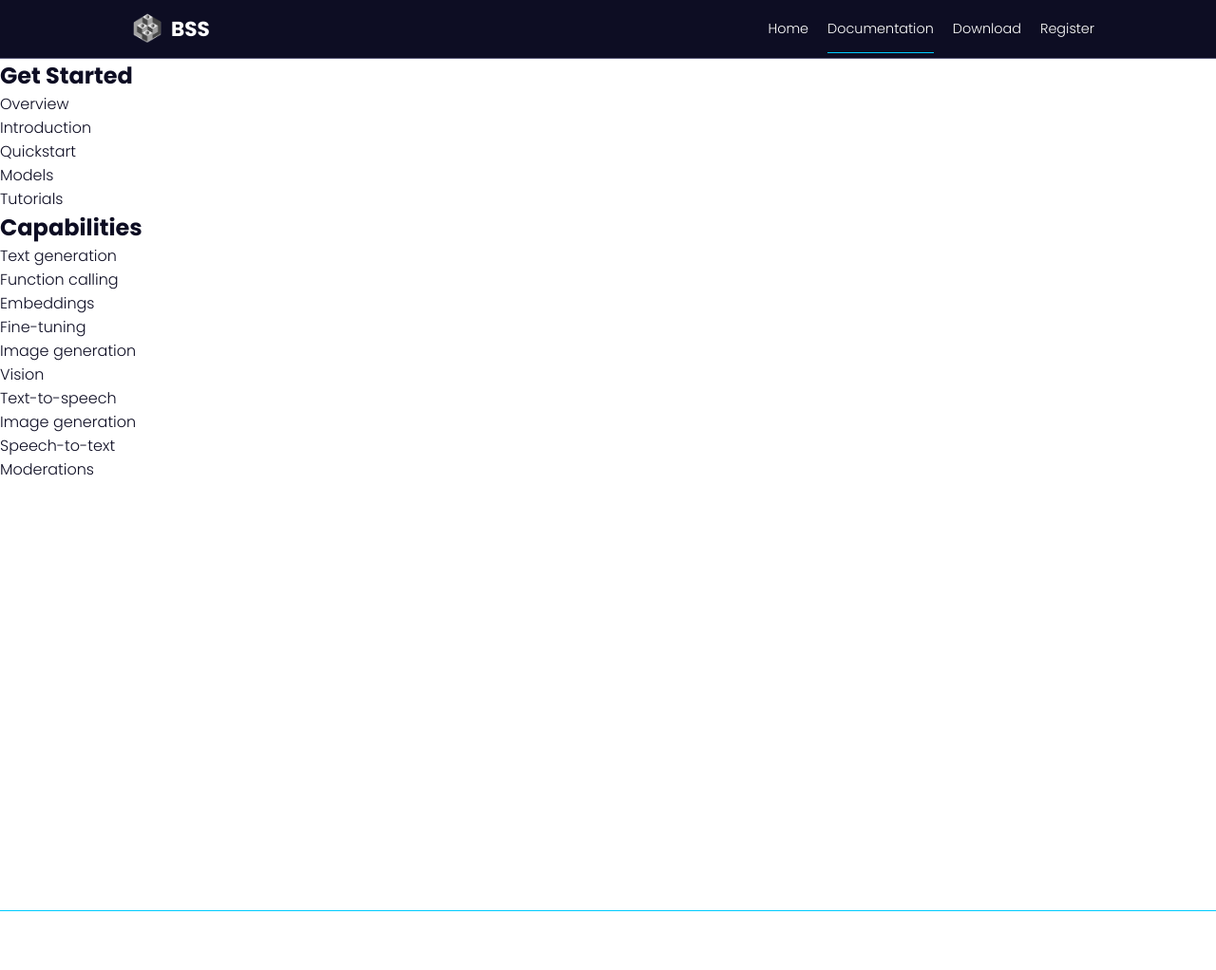
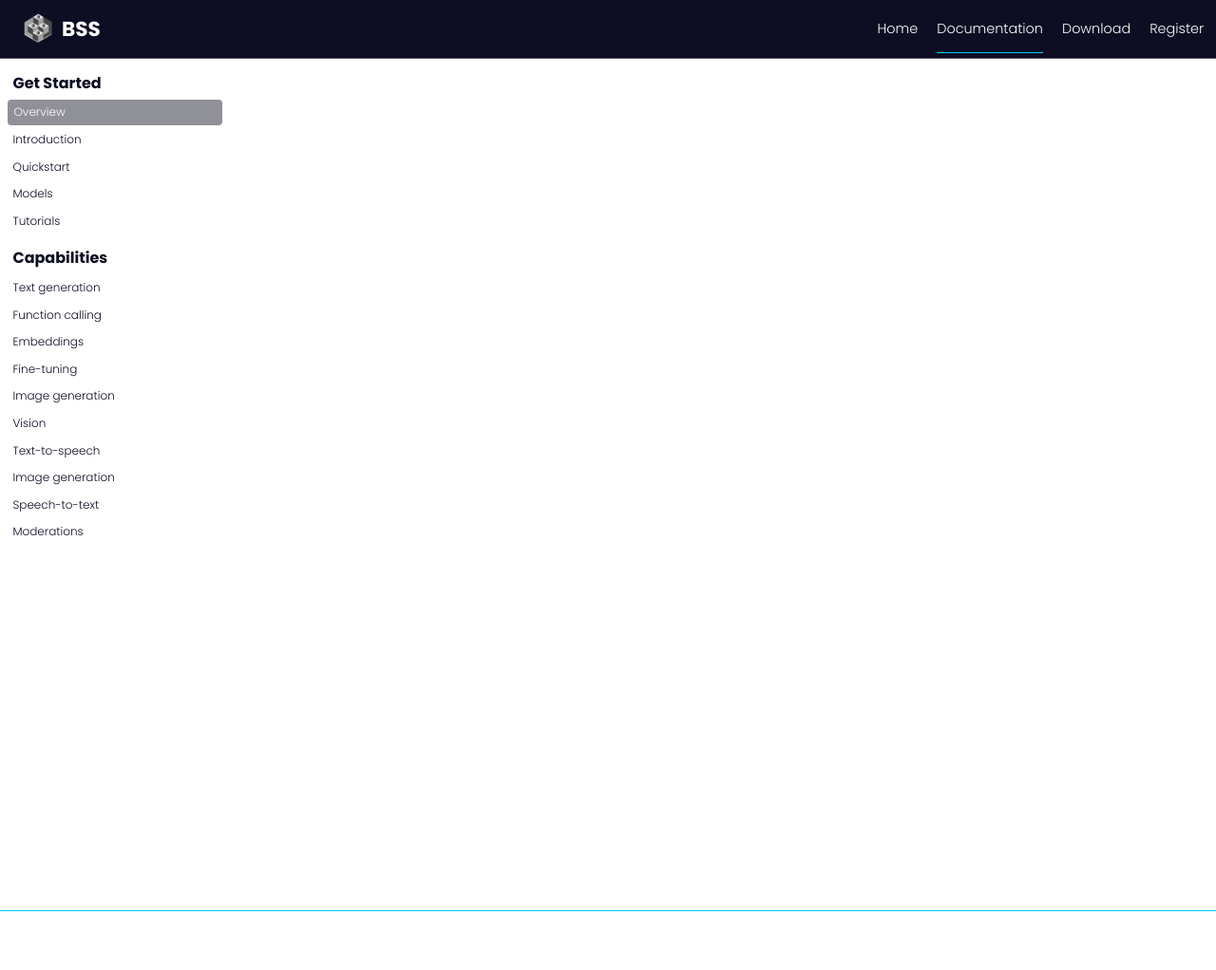
Before and after one commit to mendozajpd/BlockchainPractice, a Flask app: page /documentation in a window 1280 px wide. Shown: the whole page at 95% size. Run offline with Flask 3, Linux system fonts and the light colour scheme.

Commit message:
update nav padding-left

```diff
--- a/static/css/documentation.css
+++ b/static/css/documentation.css
@@ -1,5 +1,8 @@
 @import url('https://fonts.googleapis.com/css2?family=Poppins:wght@300;600;700&family=Roboto:ital,wght@0,100;0,300;0,400;0,500;0,700;0,900;1,100;1,300;1,400;1,500;1,700;1,900&display=swap');
 
+:root {
+    --primary-bg: #0d0d23;
+}
 
 *,
 *::before,
@@ -24,7 +27,7 @@ nav {
     display: flex;
     align-items: center;
     justify-content: space-between;
-    padding: 5px 10%;
+    padding: 5px 1%;
     border-bottom: 1px solid rgb(91, 91, 121);
     background-color: #0d0d23;
     color: #fff;
@@ -102,22 +105,63 @@ nav ul li:hover::after {
 }
 
 .container aside {
-    width: 30%;
+    width: 23%;
+    height: 100vh;
+    overflow: auto;
+    background-color: #fff;
+    display: flex;
+    flex-direction: column;
+    justify-content: flex-start;
+    align-items: flex-start;
+    padding: .5rem;
+    min-width: 200px;
+}
+
+.container section {
+    width: 100%;
     height: 100vh;
     overflow: auto;
     background-color: #fff;
 }
 
-.container section {
-    width: 70%;
-    height: 100vh;
-    overflow: auto;
-    background-color: #fff;
+.container aside .list-container {
+    width: 100%;
+    margin-bottom: .5rem;
+}
+.container aside .list-container  h1 {
+    padding: .3rem .34rem;
+    width: 100%;
+    font-size: 1rem;
+    font-weight: 700;
+    cursor: pointer;
+    color: #0d0d23;
+}
+aside .list-container  ul{
+    width: 100%;
+    list-style-type: none;
+    display: flex;
+    flex-direction: column;
+    align-items: flex-start;
+    justify-content: flex-start;
+    gap: 1px;
+}
+aside .list-container  ul li {
+    padding: .3rem .34rem;
+    width: 100%;
+    font-size: .75rem;
+    cursor: pointer;
+}
+aside .list-container  ul li#active {
+    padding: .3rem .4rem;
+    background-color: rgba(31, 31, 49, 0.495);
+    border-radius: 4px;
+    color: white;
 }
 
-aside .content {
-    width: 100%;
-    height: 120vh;
+.list-container li:hover {
+    padding: .3rem .4rem;
+    background-color: rgba(31, 31, 49, 0.115);
+    border-radius: 4px;
 }
 
 section .content {
@@ -142,13 +186,3 @@ section .content {
     background-color: #f1f1f1;
     /* Set the color of the scrollbar track */
 }
-
-/* For Firefox */
-/* Note: Firefox does not support changing the size of the scrollbar thumb directly */
-/* You can use scrollbar-width: thin to make it thinner */
-
-/* For Microsoft Edge */
-/* Note: The Edge implementation is similar to WebKit */
-
-/* Standard property for Firefox and other browsers that may adopt it in the future */
-scrollbar-width: thin;
```
